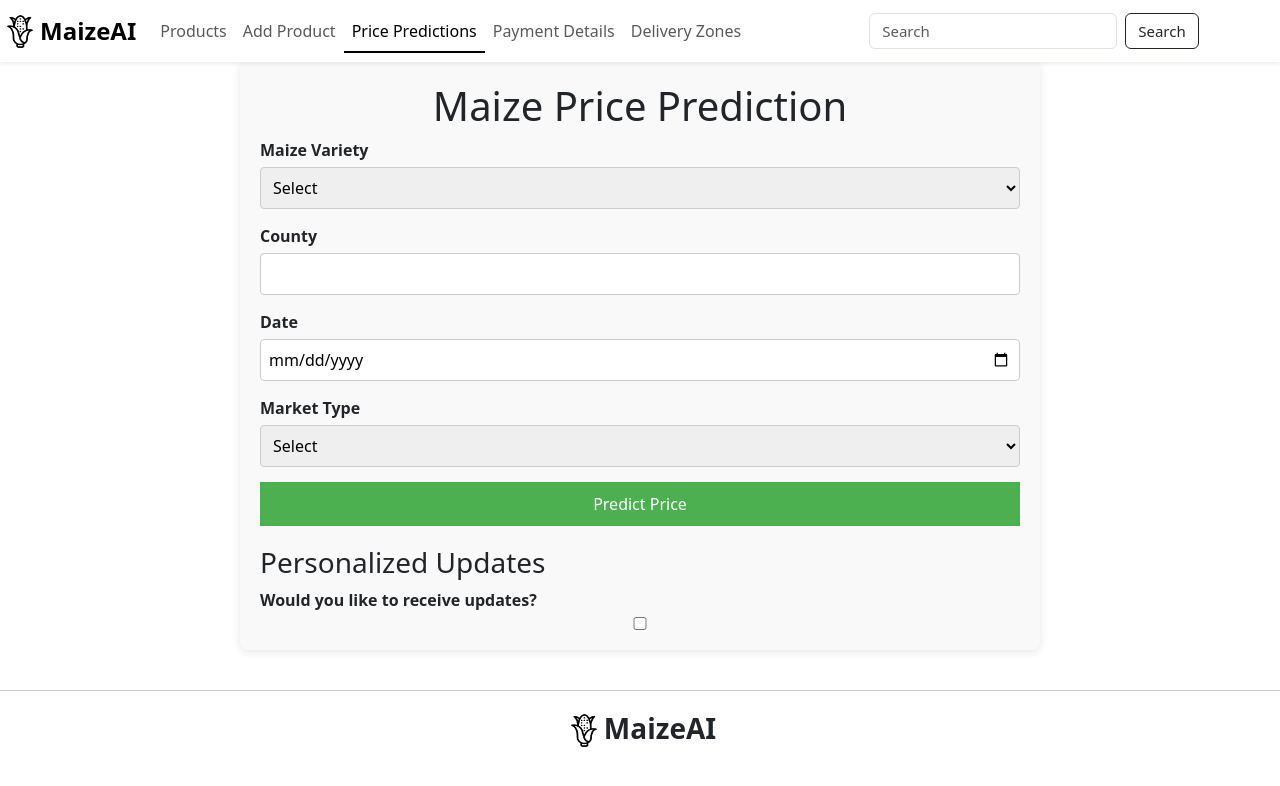
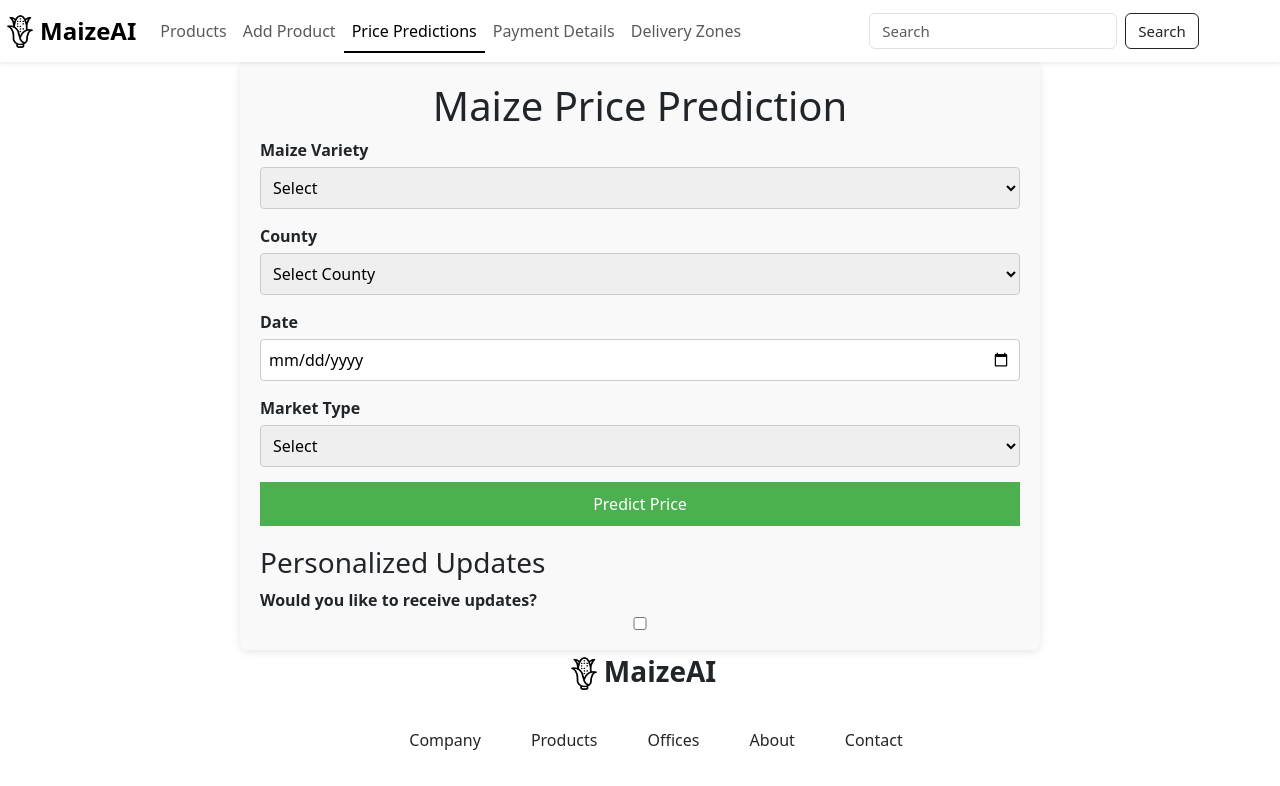
Before and after one commit to Diana725/Ecommerce-Project, a React (Create React App) app in the folder seller-dashboard3/: page /price_predictions in a window 1280 px wide. Shown: the top 786 px of the page. Built offline with nearby package versions, Linux system fonts and the light colour scheme.

Commit message:
final updates on farmer website

```diff
--- a/seller-dashboard3/src/components/PricePredictions.jsx
+++ b/seller-dashboard3/src/components/PricePredictions.jsx
@@ -2,6 +2,56 @@ import React, { useState, useEffect } from "react";
 import Chart from "chart.js/auto";
 import { Line } from "react-chartjs-2";
 import "./PricePrediction.css";
+
+const counties = [
+  "Baringo",
+  "Bomet",
+  "Bungoma",
+  "Busia",
+  "Elgeyo-Marakwet",
+  "Embu",
+  "Garissa",
+  "Homa-bay",
+  "Isiolo",
+  "Kajiado",
+  "Kakamega",
+  "Kericho",
+  "Kiambu",
+  "Kilifi",
+  "Kirinyaga",
+  "Kisii",
+  "Kisumu",
+  "Kitui",
+  "Kwale",
+  "Laikipia",
+  "Lamu",
+  "Machakos",
+  "Makueni",
+  "Mandera",
+  "Meru",
+  "Migori",
+  "Mombasa",
+  "Muranga",
+  "Nairobi",
+  "Nakuru",
+  "Nandi",
+  "Narok",
+  "Nyamira",
+  "Nyandarua",
+  "Nyeri",
+  "Samburu",
+  "Siaya",
+  "Taita-Taveta",
+  "Tana-River",
+  "Tharaka-Nithi",
+  "Trans-Nzoia",
+  "Turkana",
+  "Uasin-Gishu",
+  "Vihiga",
+  "Wajir",
+  "West-Pokot",
+  "test",
+];
 
 const PricePredictions = () => {
   const [county, setCounty] = useState("");
@@ -25,7 +75,7 @@ const PricePredictions = () => {
   const fetchPrediction = async () => {
     setLoading(true);
     try {
-      const apiUrl = `https://9645-102-219-208-126.ngrok-free.app/predict?county=${encodeURIComponent(
+      const apiUrl = `http://54.175.33.203:5000/predict?county=${encodeURIComponent(
         county
       )}&date=${encodeURIComponent(date)}&model_choice=${encodeURIComponent(
         modelChoice
@@ -66,7 +116,7 @@ const PricePredictions = () => {
   const submitPersonalizedUpdates = async () => {
     try {
       const token = localStorage.getItem("token"); // Retrieve the token from local storage
-      const apiUrl = `https://www.maizeai.me/api/predictions`;
+      const apiUrl = "https://www.maizeai.me/api/predictions";
       const response = await fetch(apiUrl, {
         method: "POST",
         headers: {
@@ -134,12 +184,18 @@ const PricePredictions = () => {
 
           <div className="form-group">
             <label>County</label>
-            <input
-              type="text"
+            <select
               value={county}
               onChange={(e) => setCounty(e.target.value)}
               required
-            />
+            >
+              <option value="">Select County</option>
+              {counties.map((county) => (
+                <option key={county} value={county}>
+                  {county}
+                </option>
+              ))}
+            </select>
           </div>
 
           <div className="form-group">
@@ -194,7 +250,9 @@ const PricePredictions = () => {
 
         <div className="form-group">
           <h3>Personalized Updates</h3>
-          <label>Would you like to receive updates?</label>
+          <label style={{ fontWeight: "bold", marginRight: "10px" }}>
+            Would you like to receive updates?
+          </label>
           <input
             type="checkbox"
             checked={receiveUpdates}
@@ -215,12 +273,18 @@ const PricePredictions = () => {
 
               <div className="form-group">
                 <label>County (For Messages)</label>
-                <input
-                  type="text"
+                <select
                   value={countyForMessages}
-                  onChange={(e) => setCountyForMessages(e.target.value)} // New input for the backend county
+                  onChange={(e) => setCountyForMessages(e.target.value)}
                   required
-                />
+                >
+                  <option value="">Select County</option>
+                  {counties.map((county) => (
+                    <option key={county} value={county}>
+                      {county}
+                    </option>
+                  ))}
+                </select>
               </div>
 
               <div className="form-group">
@@ -228,50 +292,19 @@ const PricePredictions = () => {
                 <input
                   type="checkbox"
                   checked={isEnabled}
-                  onChange={async (e) => {
-                    const newValue = e.target.checked;
-                    setIsEnabled(newValue); // Update state immediately for a responsive UI
-
-                    // Call API to update the database
-                    try {
-                      const token = localStorage.getItem("token");
-                      const apiUrl = `https://www.maizeai.me/api/predictions/enable`;
-                      const response = await fetch(apiUrl, {
-                        method: "PUT",
-                        headers: {
-                          "Content-Type": "application/json",
-                          Authorization: `Bearer ${token}`,
-                        },
-                        body: JSON.stringify({ is_enabled: newValue }),
-                      });
-
-                      if (!response.ok) {
-                        throw new Error("Error updating preferences.");
-                      }
-
-                      alert("Preferences updated successfully.");
-                    } catch (error) {
-                      console.error("Error updating preferences:", error);
-                      alert("Failed to update preferences. Please try again.");
-                    }
-                  }}
+                  onChange={(e) => setIsEnabled(e.target.checked)}
                 />
               </div>
 
-              <div className="form-group">
-                <button
-                  className="predict-btn"
-                  onClick={submitPersonalizedUpdates}
-                >
-                  Submit Preferences
-                </button>
-              </div>
+              <button onClick={submitPersonalizedUpdates} disabled={!isEnabled}>
+                {isEnabled
+                  ? "Submit Phone and County for Updates"
+                  : "Disable receiving updates"}
+              </button>
             </>
           )}
         </div>
       </div>
-      <br />
-      <hr />
     </div>
   );
 };
--- a/seller-dashboard3/src/components/Profile.jsx
+++ b/seller-dashboard3/src/components/Profile.jsx
@@ -106,7 +106,7 @@ const Profile = () => {
       <div className="card">
         <div className="card-body">
           <div className="row">
-            <div className="col-md-4 text-center">
+            {/* <div className="col-md-4 text-center">
               {userData.photo ? (
                 <img
                   src={userData.photo}
@@ -123,8 +123,8 @@ const Profile = () => {
                   No image added
                 </div>
               )}
-            </div>
-            <div className="col-md-8">
+            </div> */}
+            <div>
               <p>
                 <strong>Name:</strong> {userData.name}
               </p>
@@ -217,7 +217,7 @@ const Profile = () => {
                       onChange={handleInputChange}
                     />
                   </div>
-                  <div className="form-group">
+                  {/* <div className="form-group">
                     <label>Profile Image:</label>
                     <input
                       type="file"
@@ -225,7 +225,7 @@ const Profile = () => {
                       accept="image/*"
                       onChange={handleImageChange}
                     />
-                  </div>
+                  </div> */}
                   <div className="modal-footer">
                     <button type="submit" className="btn btn-success">
                       Save
```
